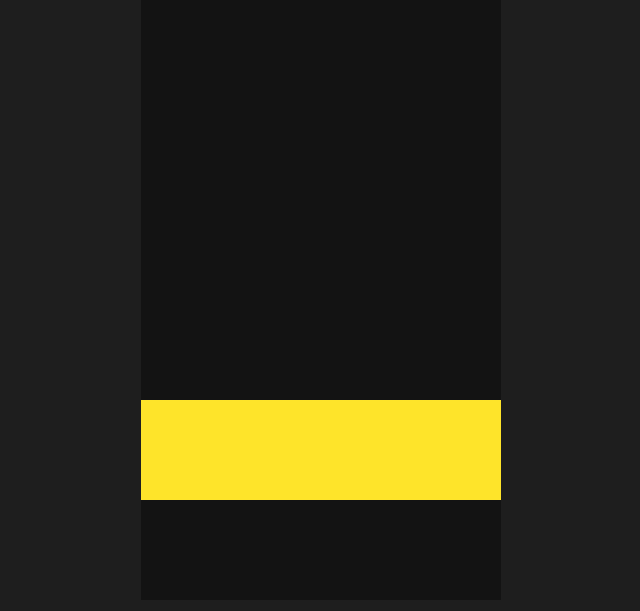
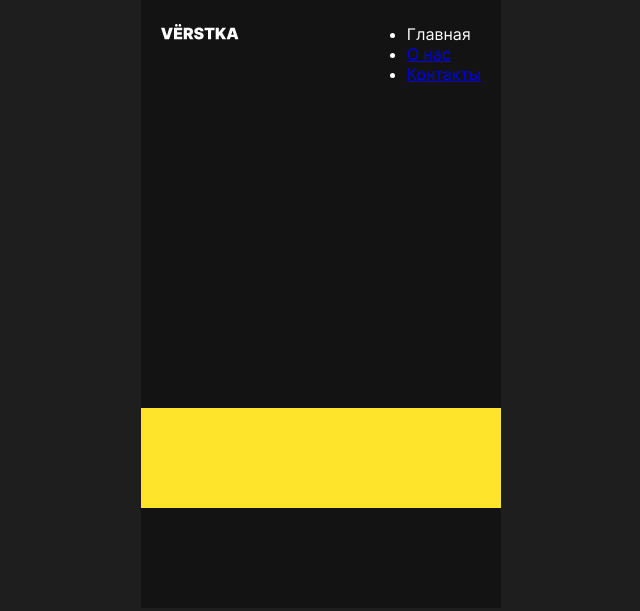
Before and after one commit to AlexeyYakovec/fromScratch, a plain HTML site: page index.html in a window 1280 px wide. Shown: the whole page, without its empty margins (319-959 px from the left). Drawn offline with Linux system fonts and the light colour scheme.

Commit message:
update styles 17:19

```diff
--- a/index.html
+++ b/index.html
@@ -9,13 +9,33 @@
 	<title>From scratch</title>
 </head>
 <body>
-	<header class="content-section content-section_theme_dark"></header>
-	<main>
-		<section class="content-section content-section_theme_dark"></section>
-		<section class="content-section content-section_theme_dark"></section>
-		<section class="content-section content-section_theme_dark"></section>
-		<section class="content-section content-section_theme_bright"></section>
+	<header class="header content-section content-section_theme_dark">
+
+		<a href="" class="header__logo">
+			<img src="./images/logo.svg" alt="logo project">
+		</a>
+
+		<nav class="header__menu">
+			<ul class="header__menu-list">
+				<li class="header__menu-item header__menu-item-active">
+					<a class="header__menu-link">Главная</a>
+				</li>
+				<li class="header__menu-item">
+					<a href="#0" class="header__menu-link">О нас</a>
+				</li>
+				<li class="header__menu-item">
+					<a href="#0" class="header__menu-link">Контакты</a>
+				</li>
+			</ul>
+		</nav>
+
+	</header>
+	<main class="content">
+		<section class="cover content-section content-section_theme_dark"></section>
+		<section class=" intro content-section content-section_theme_dark"></section>
+		<section class="reason content-section content-section_theme_dark"></section>
+		<section class="how-to content-section content-section_theme_bright"></section>
 	</main>
-	<footer class="content-section content-section_theme_dark"></footer>
+	<footer class="footer content-section content-section_theme_dark"></footer>
 </body>
 </html>
--- a/styles/style.css
+++ b/styles/style.css
@@ -29,3 +29,39 @@ h1, h2, h3, h4, h5, h6, p, ul, ol, blockquote {
 	min-height: 100px;
 	margin: auto;
 }
+
+.header {
+	display: flex;
+	justify-content: space-between;
+	align-items: flex-start;
+	padding: 24px 20px;
+}
+
+.header__logo{
+	display: block;
+	width: 78px;
+}
+
+.header__logo-image{
+	width: 100%;
+}
+
+.cover {
+	padding: 7px 24px 32px 20px;
+}
+
+.intro {
+	padding: 0 20px 38px;
+}
+
+.reason {
+	padding: 40px 20px;
+}
+
+.how-to {
+	padding: 40px 20px 60px;
+}
+
+.footer {
+	padding: 20px;
+}
```
